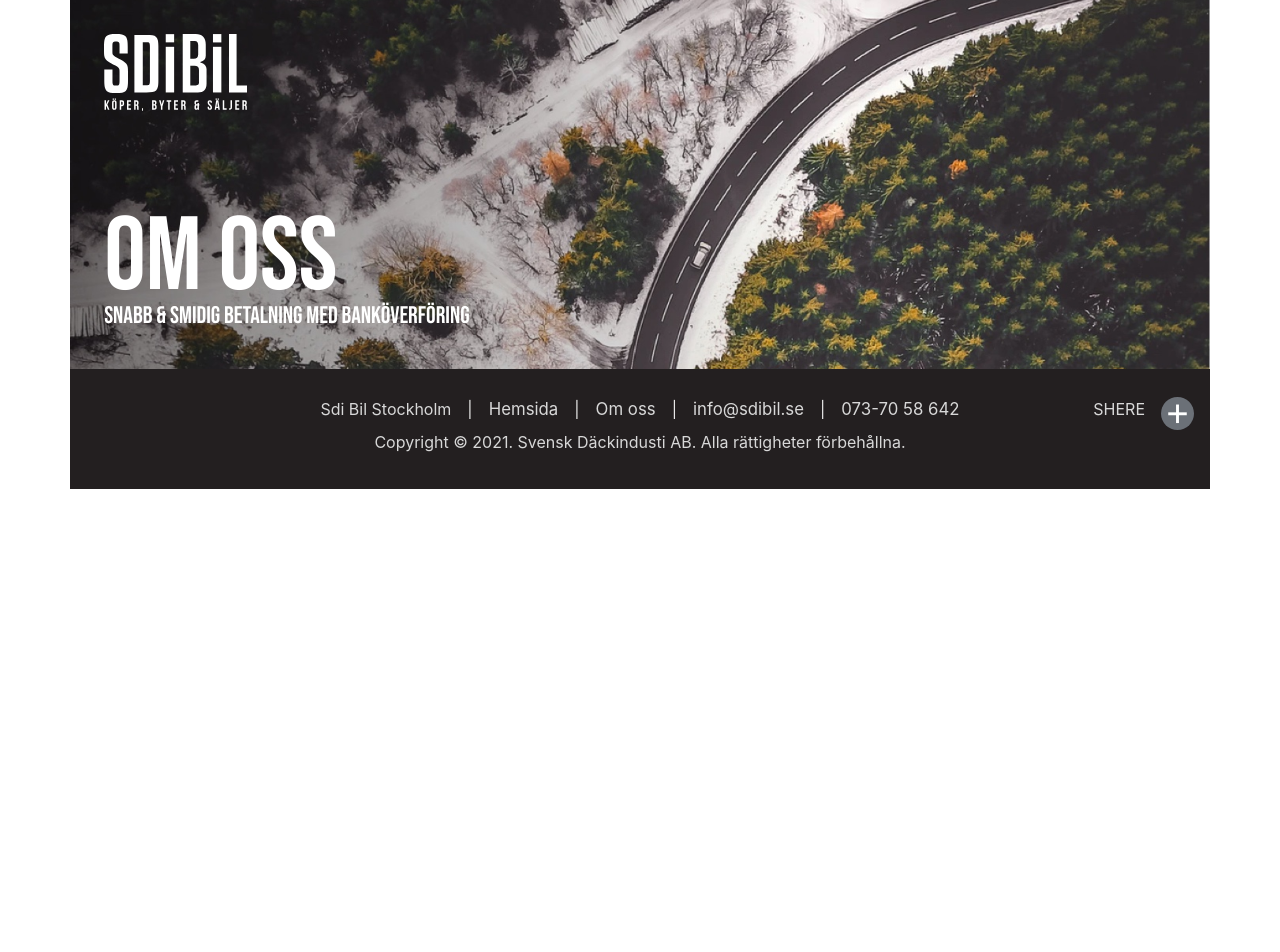
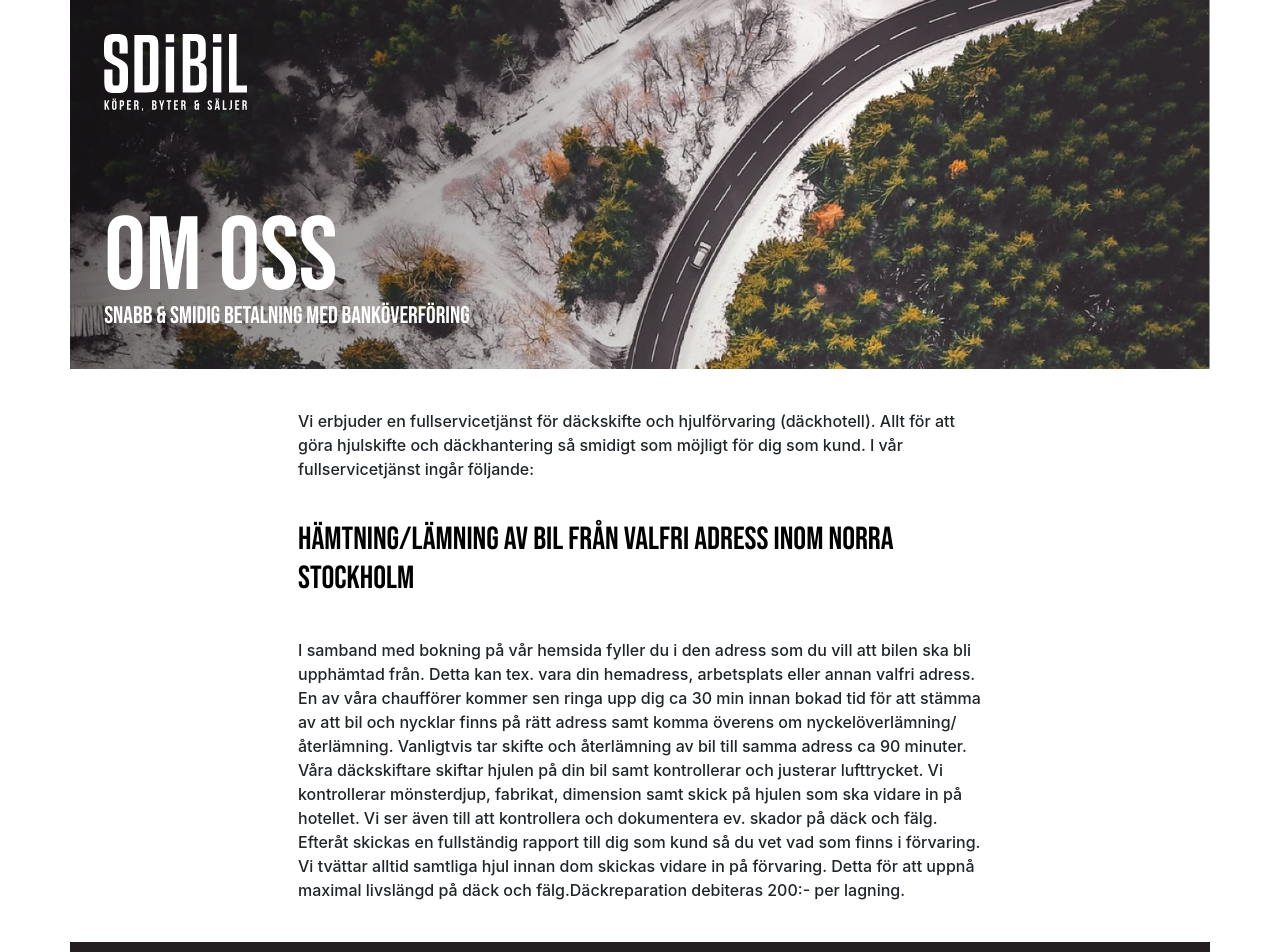
Before and after one commit to kasapinovandrej/SDiBiL, a React (Create React App) app: page /om-oss in a window 1280 px wide. Shown: the top 952 px of the page. Before the commit the page ends 800 px from the top, so only its background shows below. Built offline with nearby package versions, Linux system fonts and the light colour scheme.

Commit message:
looking good, commit before form input validation

```diff
--- a/src/components/front-page-overlay/FrontPageOverlay.jsx
+++ b/src/components/front-page-overlay/FrontPageOverlay.jsx
@@ -9,7 +9,7 @@ const FrontPageOverlay = () => {
     <div className="overlay">
       <Logo />
       <Title title="VI KÖPER DIN BIL" type="frontpage" />
-      <Subtitle />
+      <Subtitle title="SNABB & SMIDIG BETALNING MED BANKÖVERFÖRING" />
       <p className="paragraph">
         Det blev allmänt känt på 1960-talet i samband med lanseringen av
         Letraset-ark med avsnitt av Lorem Ipsum, och senare med mjukvaror som
--- a/src/components/subpage-hero/SubPageHero.jsx
+++ b/src/components/subpage-hero/SubPageHero.jsx
@@ -9,7 +9,7 @@ const SubPageHero = () => {
     <div className="subpage-hero">
       <Logo />
       <Title title="OM OSS" type="subpage" />
-      <Subtitle />
+      <Subtitle title="SNABB & SMIDIG BETALNING MED BANKÖVERFÖRING" />
     </div>
   );
 };
--- a/src/components/subpage-text-section/SubPageText.jsx
+++ b/src/components/subpage-text-section/SubPageText.jsx
@@ -4,9 +4,33 @@ import "./sub-page-text.scss";
 
 const SubPageText = () => {
   return (
-    <div>
-      <p></p>
-      <Subtitle />
+    <div className="subpage-text">
+      <p className="paragraph">
+        Vi erbjuder en fullservicetjänst för däckskifte och hjulförvaring
+        (däckhotell). Allt för att göra hjulskifte och däckhantering så smidigt
+        som möjligt för dig som kund. I vår fullservicetjänst ingår följande:
+      </p>
+      <Subtitle
+        title="HÄMTNING/LÄMNING AV BIL FRÅN VALFRI ADRESS INOM NORRA STOCKHOLM"
+        type="subpage-subtitle"
+      />
+      <p className="paragraph">
+        I samband med bokning på vår hemsida fyller du i den adress som du vill
+        att bilen ska bli upphämtad från. Detta kan tex. vara din hemadress,
+        arbetsplats eller annan valfri adress. En av våra chaufförer kommer sen
+        ringa upp dig ca 30 min innan bokad tid för att stämma av att bil och
+        nycklar finns på rätt adress samt komma överens om
+        nyckelöverlämning/återlämning. Vanligtvis tar skifte och återlämning av
+        bil till samma adress ca 90 minuter. Våra däckskiftare skiftar hjulen på
+        din bil samt kontrollerar och justerar lufttrycket. Vi kontrollerar
+        mönsterdjup, fabrikat, dimension samt skick på hjulen som ska vidare in
+        på hotellet. Vi ser även till att kontrollera och dokumentera ev. skador
+        på däck och fälg. Efteråt skickas en fullständig rapport till dig som
+        kund så du vet vad som finns i förvaring. Vi tvättar alltid samtliga
+        hjul innan dom skickas vidare in på förvaring. Detta för att uppnå
+        maximal livslängd på däck och fälg.Däckreparation debiteras 200:- per
+        lagning.
+      </p>
     </div>
   );
 };
--- a/src/components/subpage-text-section/sub-page-text.scss
+++ b/src/components/subpage-text-section/sub-page-text.scss
@@ -0,0 +1,12 @@
+@import "../../var";
+.subpage-text {
+  width: 60%;
+  margin: 0 auto;
+  @media only screen and (max-width: $bp-lg) {
+    width: 90%;
+  }
+  & .paragraph {
+    margin: 5rem 0;
+    font-weight: 500;
+  }
+}
--- a/src/components/subtitle/Subtitle.jsx
+++ b/src/components/subtitle/Subtitle.jsx
@@ -1,8 +1,8 @@
 import React from "react";
 import "./subtitle.scss";
 
-const Subtitle = () => (
-  <h2 className="subtitle">SNABB & SMIDIG BETALNING MED BANKÖVERFÖRING</h2>
+const Subtitle = ({ title, type }) => (
+  <h2 className={`subtitle ${type}`}>{title}</h2>
 );
 
 export default Subtitle;
--- a/src/components/subtitle/subtitle.scss
+++ b/src/components/subtitle/subtitle.scss
@@ -7,3 +7,8 @@
     font-size: 2.5rem;
   }
 }
+.subpage-subtitle {
+  color: $color2;
+  margin: 5rem 0;
+  font-size: 4rem;
+}
--- a/src/pages/sub-page/SubPage.jsx
+++ b/src/pages/sub-page/SubPage.jsx
@@ -1,11 +1,12 @@
 import React from "react";
 import SubPageHero from "../../components/subpage-hero/SubPageHero";
-import SubPageText from '../../components/subpage-text-section/SubPageText'
+import SubPageText from "../../components/subpage-text-section/SubPageText";
 
 const SubPage = () => {
   return (
     <div className="container-xl cont">
       <SubPageHero />
+      <SubPageText />
     </div>
   );
 };
```
